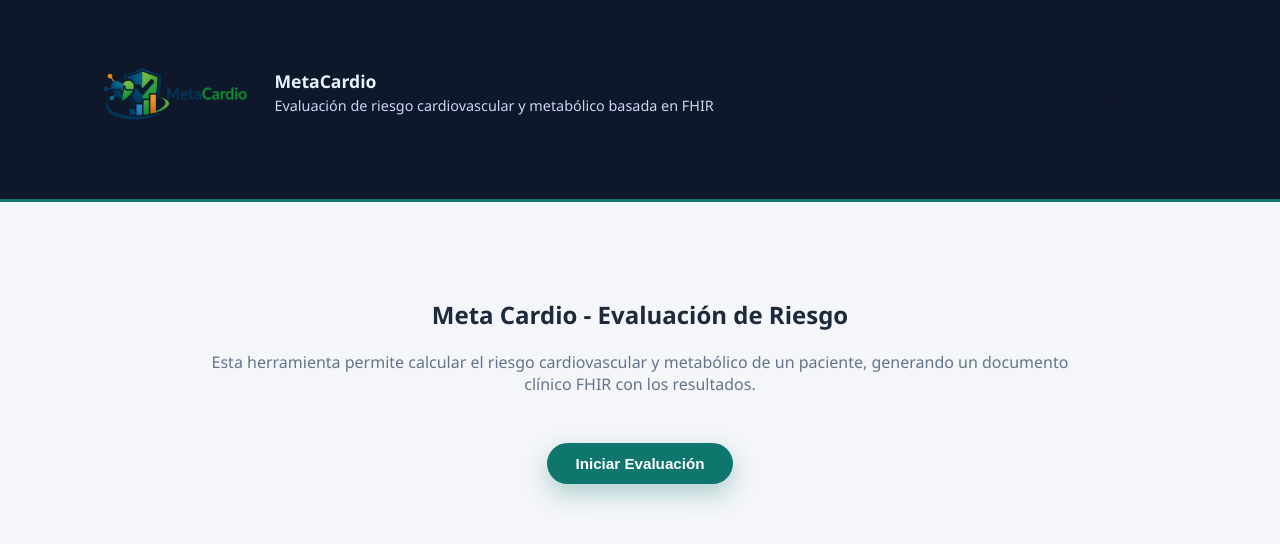
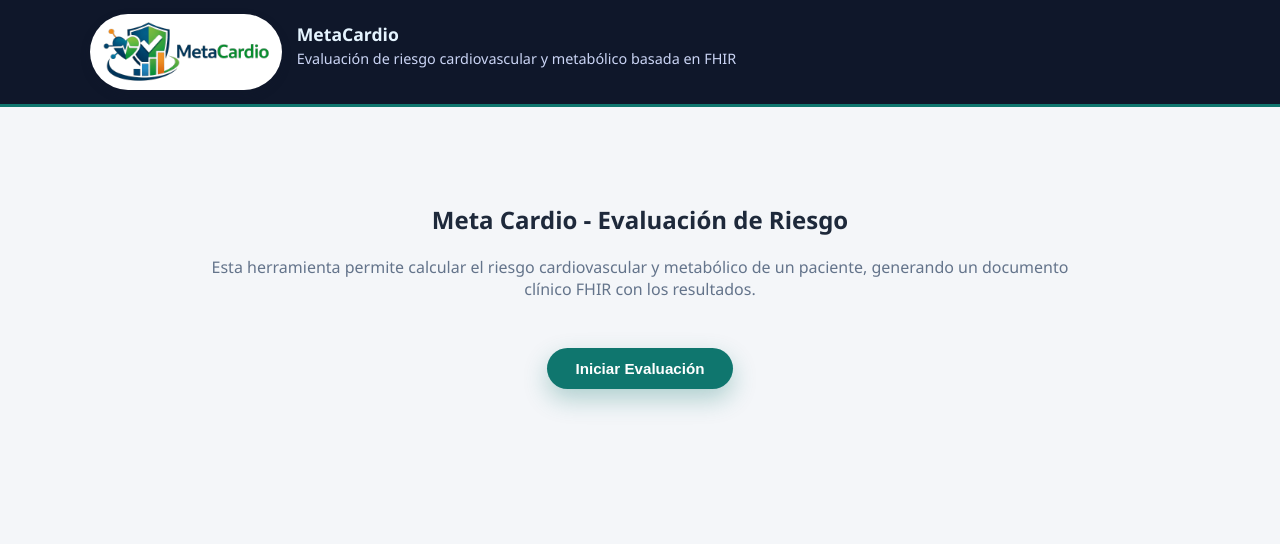
Before and after one commit to yhoys/meta-cardio, a React (Vite) app: page / in a window 1280 px wide. Shown: the top 544 px of the page. Built offline with nearby package versions, Linux system fonts and the light colour scheme.

Commit message:
Estilos 16

```diff
--- a/src/App.css
+++ b/src/App.css
@@ -44,6 +44,15 @@ body {
   font-size: 1.1rem;
   font-weight: 700;
   color: #e5f4ff;
+}
+
+.logo-wrapper {
+  background-color: #ffffff;
+  padding: 0.4rem 0.7rem;
+  border-radius: 999px; /* pastilla redonda */
+  box-shadow: 0 4px 10px rgba(15, 23, 42, 0.25);
+  display: flex;
+  align-items: center;
 }
 
 .subtitle {
--- a/src/App.jsx
+++ b/src/App.jsx
@@ -137,22 +137,19 @@ function App() {
       <header className="app-header">
         <div className="header-content">
           <div className="header-left">
-            <img
-              src="/meta-cardio-logo.png"
-              alt="MetaCardio"
-              className="logo"
-            />
+            <div className="logo-wrapper">
+              <img
+                src="/meta-cardio-logo.svg"
+                alt="MetaCardio"
+                className="logo"
+              />
+            </div>
             <div className="header-text">
               <p className="app-title">MetaCardio</p>
               <p className="subtitle">
                 Evaluación de riesgo cardiovascular y metabólico basada en FHIR
               </p>
             </div>
-          </div>
-          <div className="header-right">
-            <span className="header-chip">
-              Proyecto Integrador · mHealth · FHIR R4
-            </span>
           </div>
         </div>
       </header>
```
